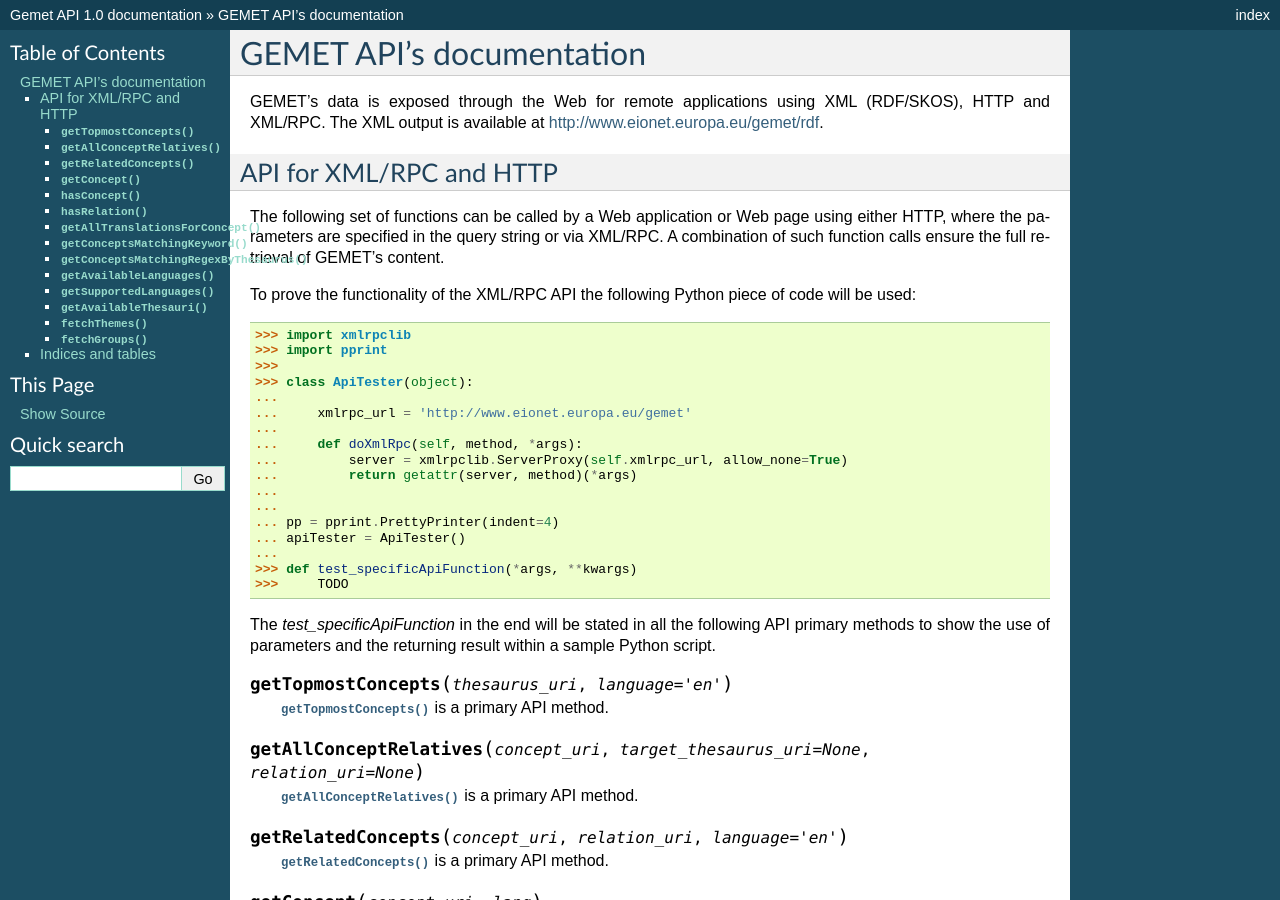
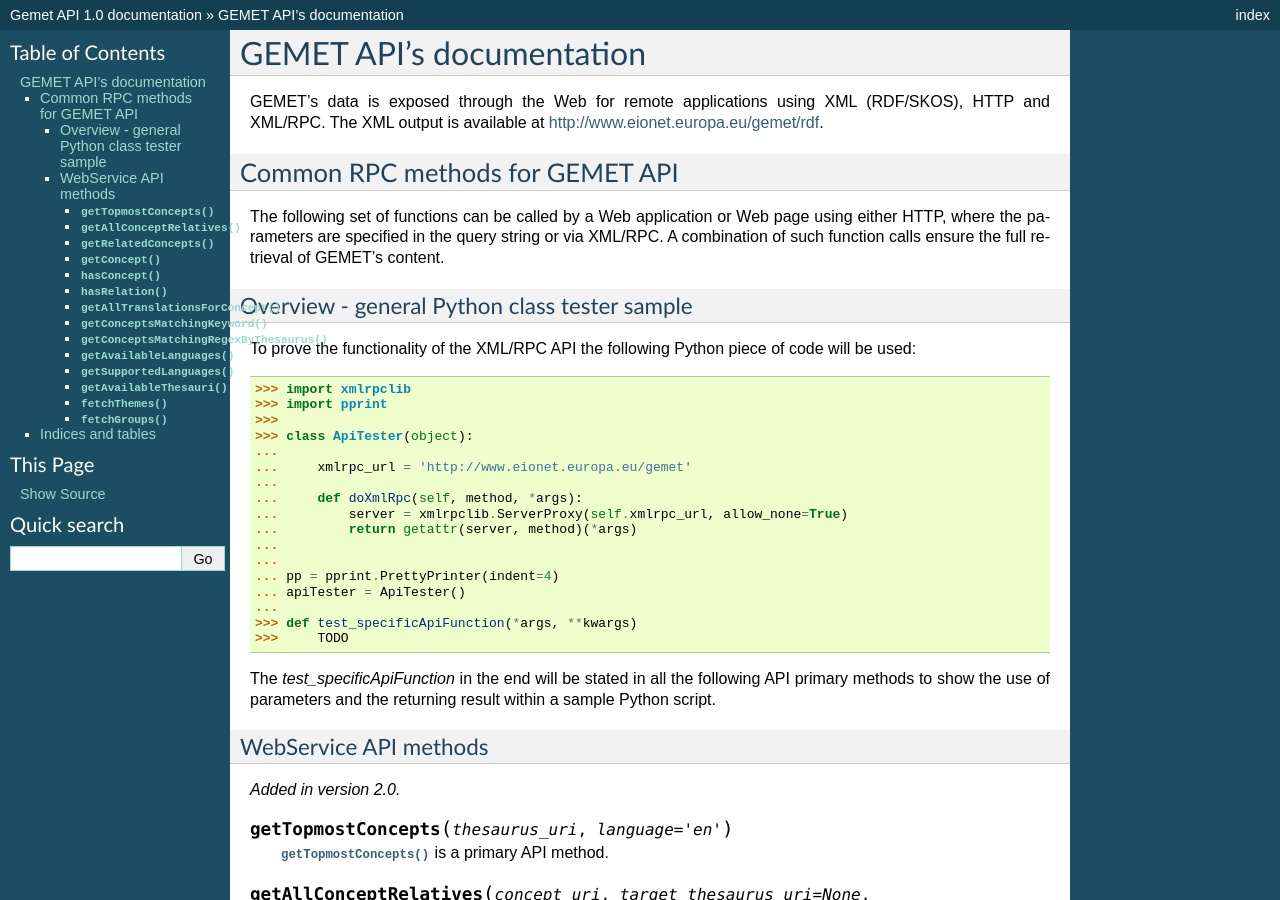
Before and after one commit to eea/gemet, a Sphinx documentation site: the page built from docs/api/source/api.rst, in a window 1280 px wide and 900 px high. Built offline with Sphinx 7.4.7, drawn with Linux system fonts in a browser that asks for light colours.

Commit message:
docs: updates in API structure template.

```diff
--- a/docs/api/source/api.rst
+++ b/docs/api/source/api.rst
@@ -10,12 +10,16 @@
 (RDF/SKOS), HTTP and XML/RPC. The XML output is available at
 http://www.eionet.europa.eu/gemet/rdf.
 
-API for XML/RPC and HTTP
-=======================
+Common RPC methods for GEMET API
+================================
 The following set of functions can be called by a Web application or Web page
 using either HTTP, where the parameters are specified in the query string or via
 XML/RPC. A combination of such function calls ensure the full retrieval of
 GEMET's content.
+
+
+Overview - general Python class tester sample
+~~~~~~~~~~~~~~~~~~~~~~~~~~~~~~~~~~~~~~~~~~~~
 
 To prove the functionality of the XML/RPC API the following Python piece of code will be used::
 
@@ -38,6 +42,12 @@
     >>>     TODO
 
 The *test_specificApiFunction* in the end will be stated in all the following API primary methods to show the use of parameters and the returning result within a sample Python script.
+
+
+WebService API methods
+~~~~~~~~~~~~~~~~~~~~~
+
+.. versionadded:: 2.0
 
 
 .. function:: getTopmostConcepts(thesaurus_uri, language='en')
```
Also changed, not shown: 5 other files.
